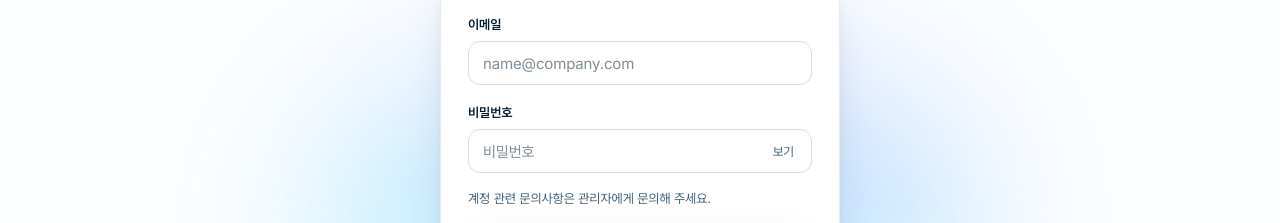
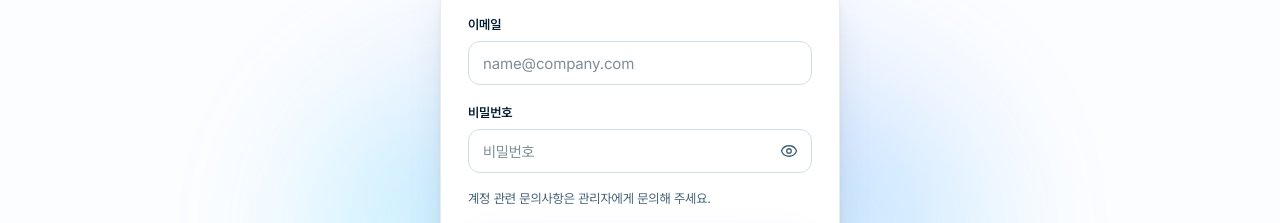
Before and after one commit to stygia98/withus_frontend, a Next.js app: page /login in a window 1280 px wide. Shown: the part 329-552 px from the top of the page. Built offline with nearby package versions, Linux system fonts and the light colour scheme; no server answers.

Commit message:
style(auth): 비밀번호 보기 버튼을 눈 아이콘으로
- '보기/숨기기' 글자 대신 lucide Eye/EyeOff 아이콘, 화면 읽기용 aria-label·aria-pressed 유지

```diff
--- a/components/withus-b/LoginView.tsx
+++ b/components/withus-b/LoginView.tsx
@@ -6,6 +6,7 @@
  * 시안의 '로그인 상태 유지'·'비밀번호 찾기'·시안용 계정 버튼은 넣지 않았다 (계정·재설정은 OWNER 가 관리)
  * 장식(떠 있는 숫자 카드 · 연필 · 낙서 · 원 · 가짜 창 막대)은 덜어내고, 제목 · 카드 하나 · 옅은 블러 하나만 둔다
  */
+import { Eye, EyeOff } from "lucide-react";
 import Link from "next/link";
 import { useState } from "react";
 
@@ -92,8 +93,15 @@ export default function LoginView({
                   onChange={(e) => setPw(e.target.value)}
                   aria-invalid={!!err.pw}
                 />
-                <button type="button" onClick={() => setShow((s) => !s)}>
-                  {show ? "숨기기" : "보기"}
+                {/* 글자 대신 눈 아이콘 — 화면 읽기 프로그램용 이름과 눌림 상태는 따로 준다 */}
+                <button
+                  type="button"
+                  onClick={() => setShow((s) => !s)}
+                  aria-label={show ? "비밀번호 숨기기" : "비밀번호 보기"}
+                  aria-pressed={show}
+                  title={show ? "비밀번호 숨기기" : "비밀번호 보기"}
+                >
+                  {show ? <EyeOff aria-hidden /> : <Eye aria-hidden />}
                 </button>
               </div>
               {err.pw && <span className="wb-field__error">{err.pw}</span>}
--- a/styles/withus-b-login.css
+++ b/styles/withus-b-login.css
@@ -80,15 +80,32 @@
 .wb-login__pw {
   position: relative;
 }
+.wb-login__pw input {
+  padding-right: 48px;
+}
+/* 눈 아이콘 버튼 — 입력칸 안 오른쪽, 둥근 회색 바탕은 마우스를 올렸을 때만 */
 .wb-login__pw button {
   position: absolute;
-  right: 8px;
-  top: 7px;
-  height: 30px;
-  padding: 0 10px;
+  right: 6px;
+  top: 50%;
+  transform: translateY(-50%);
+  display: grid;
+  place-items: center;
+  width: 34px;
+  height: 34px;
   border-radius: 999px;
-  font-size: 12.5px;
   color: var(--wb-mute);
+  transition:
+    background 0.15s,
+    color 0.15s;
+}
+.wb-login__pw button:hover {
+  background: var(--wb-grey);
+  color: var(--wb-ink);
+}
+.wb-login__pw button svg {
+  width: 18px;
+  height: 18px;
 }
 .wb-login__row {
   margin: 14px 0 0;
```
